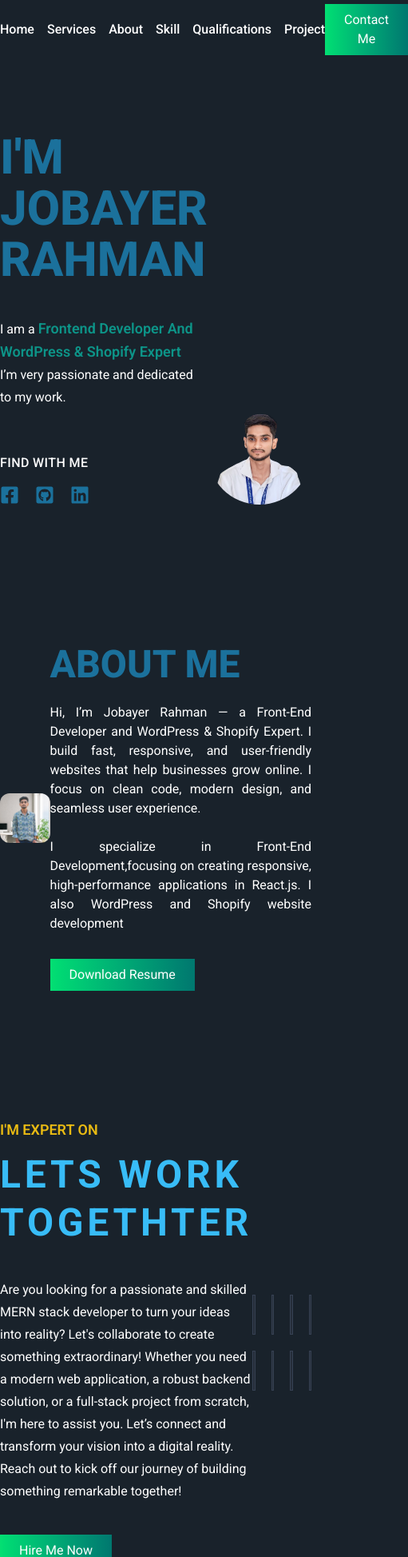
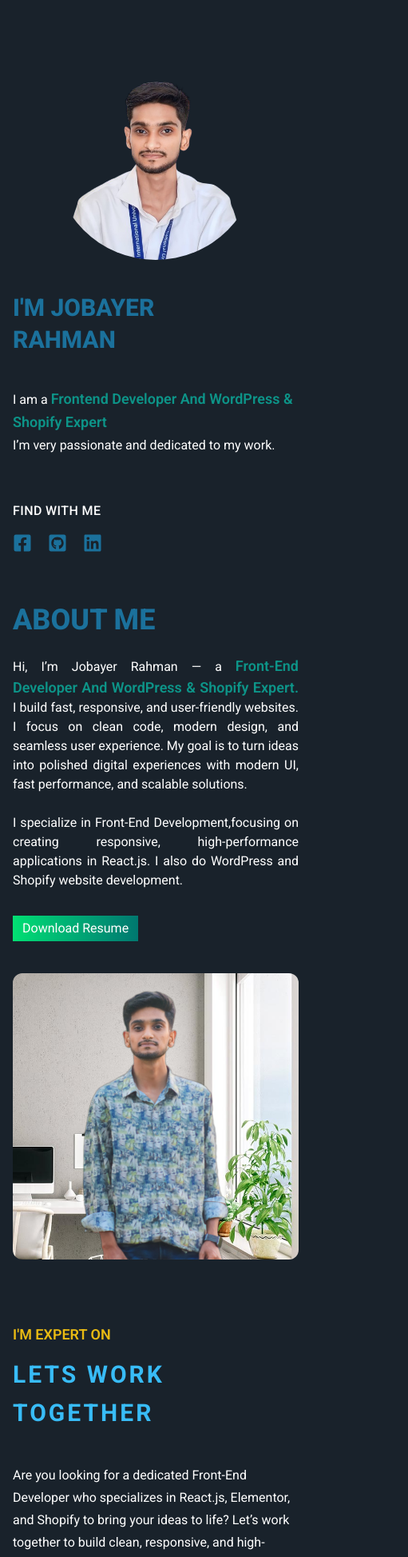
Before and after one commit to JobayerRahman106/portfolio, a React (Vite) app: page / in a window 390 px wide. Shown: the part 43-1990 px from the top of the page at 80% size, 511 px wide, since content can reach past the window. Built offline with nearby package versions, Linux system fonts and the light colour scheme.

Commit message:
Mobile Responsive

```diff
--- a/src/section/About.jsx
+++ b/src/section/About.jsx
@@ -3,17 +3,17 @@ import AboutImg from '../assets/image/about.png'
 
 const About = () => {
   return (
-    <div className='flex justify-between items-center mt-24 py-20'>
+    <div className='flex flex-col-reverse lg:flex-row justify-between items-center mt-16 px-4 lg:mt-24 lg:py-20'>
         <div >
-            <img className='w-xs mx-auto rounded-xl ' src={AboutImg} alt="aboutimg" />
+            <img className=' w-sm lg:w-xs mx-auto rounded-xl ' src={AboutImg} alt="aboutimg" />
         </div>
-        <div className='max-w-[650px]'>
-            <h2 className='text-5xl font-extrabold text-transform: uppercase leading-12 text-[#1b719c]'>About Me</h2>
-            <p className='text-base leading-6 text-white text-justify  mt-6'>Hi, I’m Jobayer Rahman — a Front-End Developer and WordPress & Shopify Expert. I build fast, responsive, and user-friendly websites that help businesses grow online. I focus on clean code, modern design, and seamless user experience.</p>
+        <div className=' mb-10 lg:max-w-[650px]'>
+            <h2 className=' text-4xl lg:text-5xl font-extrabold text-transform: uppercase text-[#1b719c]'>About Me</h2>
+            <p className='text-base  lg:leading-6 text-white text-justify  mt-6'>Hi, I’m Jobayer Rahman — a <span className='text-transform: capitalize font-semibold text-[18px] text-[#0d9488]'>Front-End Developer and WordPress & Shopify Expert.</span> I build fast, responsive, and user-friendly websites. I focus on clean code, modern design, and seamless user experience. My goal is to turn ideas into polished digital experiences with modern UI, fast performance, and scalable solutions.</p>
 
-            <p className='text-base leading-6 text-white text-justify  mt-6'>I specialize in Front-End Development,focusing on creating responsive, high-performance applications in React.js. I also WordPress and Shopify website development</p>
+            <p className='text-base leading-6 text-white text-justify  mt-6'>I specialize in Front-End Development,focusing on creating responsive, high-performance applications in React.js. I also do WordPress and Shopify website development.</p>
             <div className='mt-8'>
-            <button className='border-none py-2 px-6 text-white bg-linear-to-r from-green-400 to-teal-700 hover:bg-gradient-to-l cursor-pointer'>Download Resume</button>
+            <button className='border-none py-1 px-3 lg:py-2 lg:px-6 text-white bg-linear-to-r from-green-400 to-teal-700 hover:bg-gradient-to-l cursor-pointer'>Download Resume</button>
           </div>
 
         </div>
--- a/src/section/Banner.jsx
+++ b/src/section/Banner.jsx
@@ -9,9 +9,9 @@ import BannerImg from "../assets/image/banner.png"
 
 const Banner = () => {
   return (
-    <div className='flex justify-between items-end mt-12'>
-        <div>
-            <h1 className='font-extrabold text-6xl text-transform: uppercase leading-16 text-[#1b719c]'>
+    <div className='flex flex-col-reverse lg:flex-row justify-center items-center lg:justify-between lg:items-end mt-5 lg:mt-12'>
+        <div className='px-4'>
+            <h1 className='font-extrabold text-3xl lg:text-6xl text-transform: uppercase leading-10 lg:leading-16 text-[#1b719c]'>
                 I'm Jobayer <br /> Rahman
             </h1>
             <p className='font-normal text-base leading-7 text-white mt-10 mb-14'>I am a <span className='text-transform: capitalize font-semibold text-[18px] text-[#0d9488]'>Frontend Developer and WordPress & Shopify Expert</span> <br /> I’m very passionate and dedicated to my work.</p>
@@ -23,7 +23,7 @@ const Banner = () => {
             </div>
         </div>
         <div>
-            <img className='w-sm mx-auto rounded-full' src={BannerImg} alt="bannerimg" />
+            <img className='w-3xs mb-10 lg:w-sm mx-auto rounded-full' src={BannerImg} alt="bannerimg" />
         </div>
 
     </div>
--- a/src/section/Contact.jsx
+++ b/src/section/Contact.jsx
@@ -7,9 +7,9 @@ import { Link } from 'react-router-dom'
 const Contact = () => {
   return (
     <div className='px-10 py-10'>
-      <h2 className='text-5xl font-semibold text-center text-transparent bg-clip-text bg-linear-to-r from-sky-400  to-sky-900 text-transform: uppercase'>Contact Me</h2>
+      <h2 className=' text-4xl lg:text-5xl font-semibold text-center text-transparent bg-clip-text bg-linear-to-r from-sky-400  to-sky-900 text-transform: uppercase'>Contact Me</h2>
 
-      <div className='grid grid-cols-3 mt-12 gap-6'>
+      <div className='grid grid-cols-1 lg:grid-cols-3 mt-12 gap-6'>
         <div className='border  p-12 border-none  bg-[#232b36]'>
           <div className="flex flex-col items-center ">
             <img className='w-10' src={PhoneImg} alt="PhoneImg" />
@@ -34,7 +34,7 @@ const Contact = () => {
       </div>
 
       <form>
-        <div className='grid grid-cols-2 mt-12 gap-6'>
+        <div className='grid grid-cols-1 lg:grid-cols-2 mt-12 gap-6'>
           <div className='space-y-6'>
             <div className='flex flex-col'>
               <label className='flex items-center gap-4'>
@@ -59,7 +59,7 @@ const Contact = () => {
         </div>
 
         <div className='flex items-center justify-end mt-8'>
-            <button className='border-none py-2 px-6 text-white bg-linear-to-r from-green-400 to-teal-700 hover:bg-gradient-to-l cursor-pointer'>Send Message</button>
+            <button className='border-none py-1 px-3 lg:py-2 lg:px-6 text-white bg-linear-to-r from-green-400 to-teal-700 hover:bg-gradient-to-l cursor-pointer'>Send Message</button>
         </div>
       </form>
 
--- a/src/section/Footer.jsx
+++ b/src/section/Footer.jsx
@@ -4,7 +4,7 @@ const Footer = () => {
   return (
     <div>
         <footer className='mt-8 pb-4'>
-            <p className='text-center text-white py-4'> Copyright © 2025 - All Right Reserved by <span className='text-transparent bg-clip-text bg-linear-to-r from-sky-500  to-sky-700 font-bold'> Sayed Jobayer Rahman </span></p>
+            <p className='text-center text-white text-base px-10 leading-8 lg:py-4'> Copyright © 2025 - All Right Reserved by <span className='text-transparent bg-clip-text bg-linear-to-r from-sky-500  to-sky-700 font-bold'> Sayed Jobayer Rahman </span></p>
         </footer>
     </div>
   )
--- a/src/section/NavBar.jsx
+++ b/src/section/NavBar.jsx
@@ -3,9 +3,9 @@ import { Link } from 'react-router-dom'
 
 const NavBar = () => {
   return (
-       <div className='flex justify-between items-center py-12'>
+       <div className='flex flex-col lg:flex-row gap-4 justify-between items-center pt-5 lg:py-12 '>
       <div >
-        <ul className='flex gap-4 items-center text-white font-medium'>
+        <ul className='flex gap-3 lg:gap-4 items-center text-white font-medium'>
           <Link to="#"> Home </Link>
           <Link to="#"> Services </Link>
           <Link to="#"> About </Link>
@@ -15,7 +15,7 @@ const NavBar = () => {
         </ul>
       </div>
       <div>
-        <button className='border-none py-2 px-6 text-white bg-linear-to-r from-green-400 to-teal-700 hover:bg-gradient-to-l cursor-pointer'>Contact Me</button>
+        <button className='border-none py-1 px-3 lg:py-2 lg:px-6 lg:text-white bg-none text-transparent lg:bg-linear-to-r from-green-400 to-teal-700 hover:bg-gradient-to-l cursor-pointer'>Contact Me</button>
       </div>
     </div>
   )
--- a/src/section/Qualification.jsx
+++ b/src/section/Qualification.jsx
@@ -6,33 +6,33 @@ const Qualification = () => {
   return (
     <div className='py-16'>
         <div>
-            <h2 className='text-5xl font-semibold text-center text-transparent bg-clip-text bg-linear-to-r from-sky-400  to-sky-900 uppercase'>Educational Qualifications</h2>
-            <p className='max-w-3xl mx-auto text-center text-white mt-6 leading-7'>My educational background reflects a commitment to growth and learning, building a strong foundation for future opportunities. This journey has equipped me with knowledge, skills, and the drive to excel.</p>
+            <h2 className='text-3xl leading-12 lg:text-5xl font-semibold text-center text-transparent bg-clip-text bg-linear-to-r from-sky-400  to-sky-900 uppercase'>Educational Qualifications</h2>
+            <p className='px-4 max-w-3xl mx-auto  text-white mt-6 leading-7 text-base text-justify lg:text-center'>I’m currently studying Computer Science & Engineering (CSE) , where I'm developing a solid base in programming, problem-solving, and modern technologies. My academic journey inspires me to keep learning, improving, and preparing for exciting opportunities in the tech world.</p>
         </div>
 
 
-        <div className="flex flex-row items-center justify-between gap-6 mt-16 ">
+        <div className="flex flex-col lg:flex-row items-center justify-center lg:justify-between gap-3 lg:gap-6 mt-16 ">
 
-            <div className='p-6 bg-bg-primary rounded-none text-white border border-gray-700' >
+            <div className=' p-3 lg:p-6 bg-bg-primary rounded-none text-white border border-gray-700' >
                 <figure>
                     <img src={GraduationImg} alt="" />
                 </figure>
 
                 <div>
-                    <h3 className='text-2xl font-semibold text-transparent bg-clip-text bg-linear-to-r from-green-400  to-teal-700'>Bachelor of Science in Computer Science and Engineering</h3>
-                    <h4 className='text-xl font-medium text-[#38bcf7] mt-2'>Dhaka International University</h4>
+                    <h3 className=' text-xl lg:text-2xl font-semibold text-transparent bg-clip-text bg-linear-to-r from-green-400  to-teal-700'>Bachelor of Science in Computer Science and Engineering</h3>
+                    <h4 className='text-lg lg:text-xl font-medium text-[#38bcf7] mt-2'>Dhaka International University</h4>
                     <h5 className='text-sm text-gray-400 py-2'>Satarkul, Badda, Dhaka-1212, Bangladesh.</h5>
                     <h6 className='text-sm text-gray-400'>2023 - Present</h6>
                 </div>
             </div>
-            <div className='p-6 bg-bg-primary rounded-none text-white border border-gray-700' >
+            <div className=' p-3 lg:p-6 bg-bg-primary rounded-none text-white border border-gray-700' >
                 <figure>
                     <img src={DiplomaImg} alt="DiplomaImg" />
                 </figure>
 
                 <div>
-                    <h3 className='text-2xl font-semibold text-transparent bg-clip-text bg-linear-to-r from-green-400  to-teal-700'>Diploma in Computer Science and Technology</h3>
-                    <h4 className='text-xl font-medium text-[#38bcf7]  mt-2'> Dinajpur Polytechnic Institute </h4>
+                    <h3 className='text-xl lg:text-2xl font-semibold text-transparent bg-clip-text bg-linear-to-r from-green-400  to-teal-700'>Diploma in Computer Science and Technology</h3>
+                    <h4 className=' text-lg lg:text-xl font-medium text-[#38bcf7]  mt-2'> Dinajpur Polytechnic Institute </h4>
                     <h5 className='text-sm text-gray-400 py-2'>Dinajpur Sadar, Dinajpur</h5>
                     <h6 className='text-sm text-gray-400'>2018 - 2022</h6>
                 </div>
--- a/src/section/Skill.jsx
+++ b/src/section/Skill.jsx
@@ -10,29 +10,28 @@ import ShopifyImg from '../assets/image/shopify.png'
 
 const Skill = () => {
   return (
-    <div className='flex justify-between items-center py-20'>
-        <div>
+    <div className='flex flex-col lg:flex-row justify-between items-center py-20'>
+        <div className='px-4'>
             <h4 className='text-[18px] leading-7 font-semibold text-transform: uppercase text-[#e8ba13]'>I'm expert on</h4>
-            <h2 className='text-[48px] leading-15 font-bold text-transform: uppercase text-[#38bcf7] mt-3 tracking-widest '>lets work <br /> togethter</h2>
-            <p className='max-w-2xl text-white text-base leading-7 font-normal my-10'> Are you looking for a passionate and skilled MERN stack developer to turn your ideas into reality? Let's collaborate to create something extraordinary! Whether you need a modern web application, a robust backend solution, or a full-stack project from scratch, I'm here to assist you.
-            Let’s connect and transform your vision into a digital reality. Reach out to kick off our journey of building something remarkable together!</p>
+            <h2 className='text-3xl lg:text-5xl leading-12 lg:leading-16 font-bold text-transform: uppercase text-[#38bcf7] mt-3 tracking-widest '>lets work <br /> together</h2>
+            <p className='w-full lg:max-w-2xl text-white text-base leading-7 font-normal my-10'> Are you looking for a dedicated Front-End Developer who specializes in React.js, Elementor, and Shopify to bring your ideas to life? Let’s work together to build clean, responsive, and high-performance digital experiences. Whether you need a modern website, a custom Shopify store, or a dynamic React application, I’m here to help.</p>
             <div>
-                <button className='border-none py-2 px-6 text-white bg-linear-to-r from-green-400 to-teal-700 hover:bg-gradient-to-l cursor-pointer'>Hire Me Now</button>
+                <button className='border-none py-1 px-3 lg:py-2 lg:px-6 text-white bg-linear-to-r from-green-400 to-teal-700 hover:bg-gradient-to-l cursor-pointer'>Hire Me Now</button>
             </div>
         </div>
 
-        <div className='space-y-5' >
+        <div className=' space-y-5 mt-8' >
             <div >
-                <div className='grid grid-cols-4 gap-5'>
-                    <div className='bg-[#2c3441a2] border border-gray-700'><img className="w-24 mx-auto px-3 py-6" src={HtmlImg} alt="" /></div>
-                    <div className='bg-[#2c3441a2] border border-gray-700'><img className="w-24 mx-auto px-3 py-6" src={CsslImg} alt="" /></div>
-                    <div className='bg-[#2c3441a2] border border-gray-700'><img className="w-24 mx-auto px-3 py-6" src={TailwindImg} alt="" /></div>
-                    <div className='bg-[#2c3441a2] border border-gray-700'><img className="w-24 mx-auto px-3 py-6" src={JSImg} alt="" /></div>
+                <div className='grid grid-cols-4 gap-3 lg:gap-5 px-4'>
+                    <div className='bg-[#2c3441a2] border border-gray-700'><img className=" lg:w-24 mx-auto px-3 py-6" src={HtmlImg} alt="" /></div>
+                    <div className='bg-[#2c3441a2] border border-gray-700'><img className=" lg:w-24 mx-auto px-3 py-6" src={CsslImg} alt="" /></div>
+                    <div className='bg-[#2c3441a2] border border-gray-700'><img className=" lg:w-24 mx-auto px-3 py-6" src={TailwindImg} alt="" /></div>
+                    <div className='bg-[#2c3441a2] border border-gray-700'><img className=" lg:w-24 mx-auto px-3 py-6" src={JSImg} alt="" /></div>
                 </div>
             </div>
 
             <div>
-                <div className='grid grid-cols-4 gap-5'>
+                <div className='grid grid-cols-4 gap-3 lg:gap-5 px-4'>
                     <div className='bg-[#2c3441a2] border border-gray-700'><img className="w-24 mx-auto px-3 py-6" src={ReactImg} alt="" /></div>
                     <div className='bg-[#2c3441a2] border border-gray-700'><img className="w-24 mx-auto px-3 py-6" src={WordpressImg} alt="" /></div>
                     <div className='bg-[#2c3441a2] border border-gray-700'><img className="w-24 mx-auto px-3 py-6" src={ElementorImg} alt="" /></div>
```
